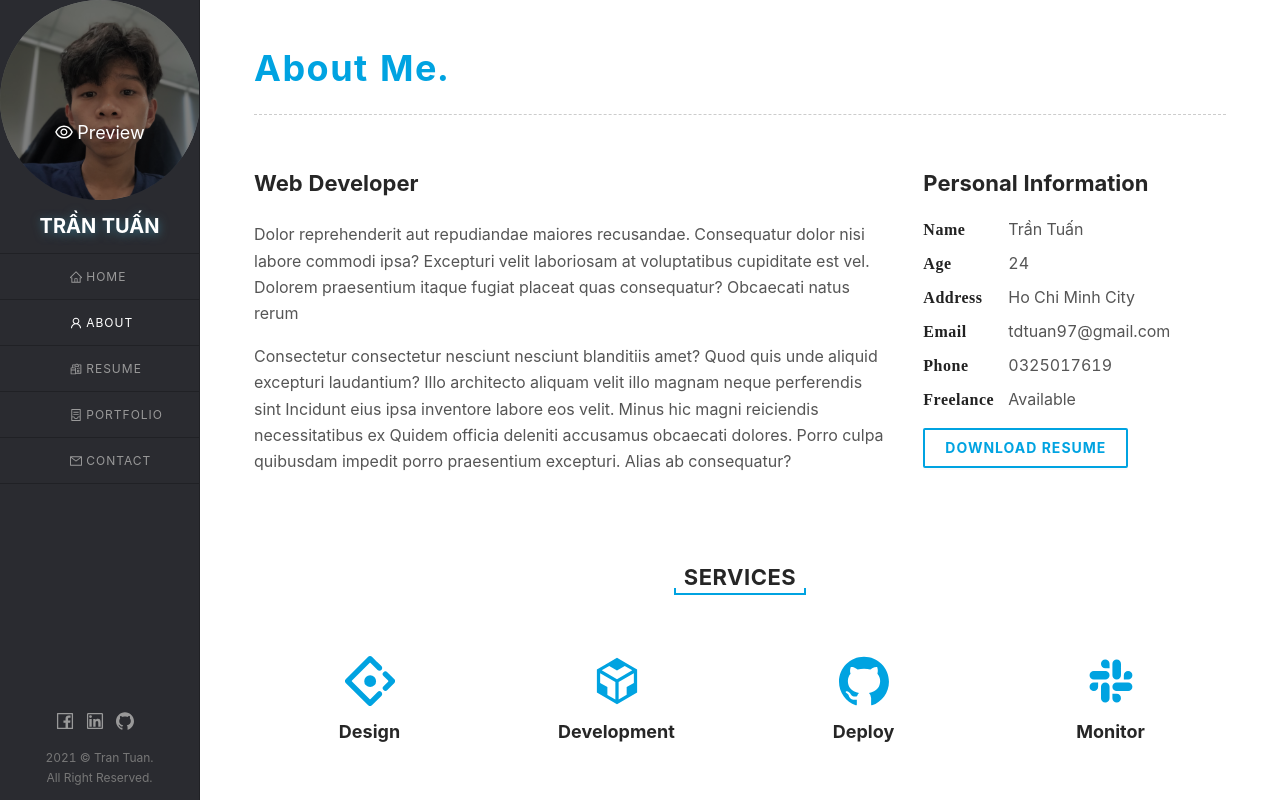
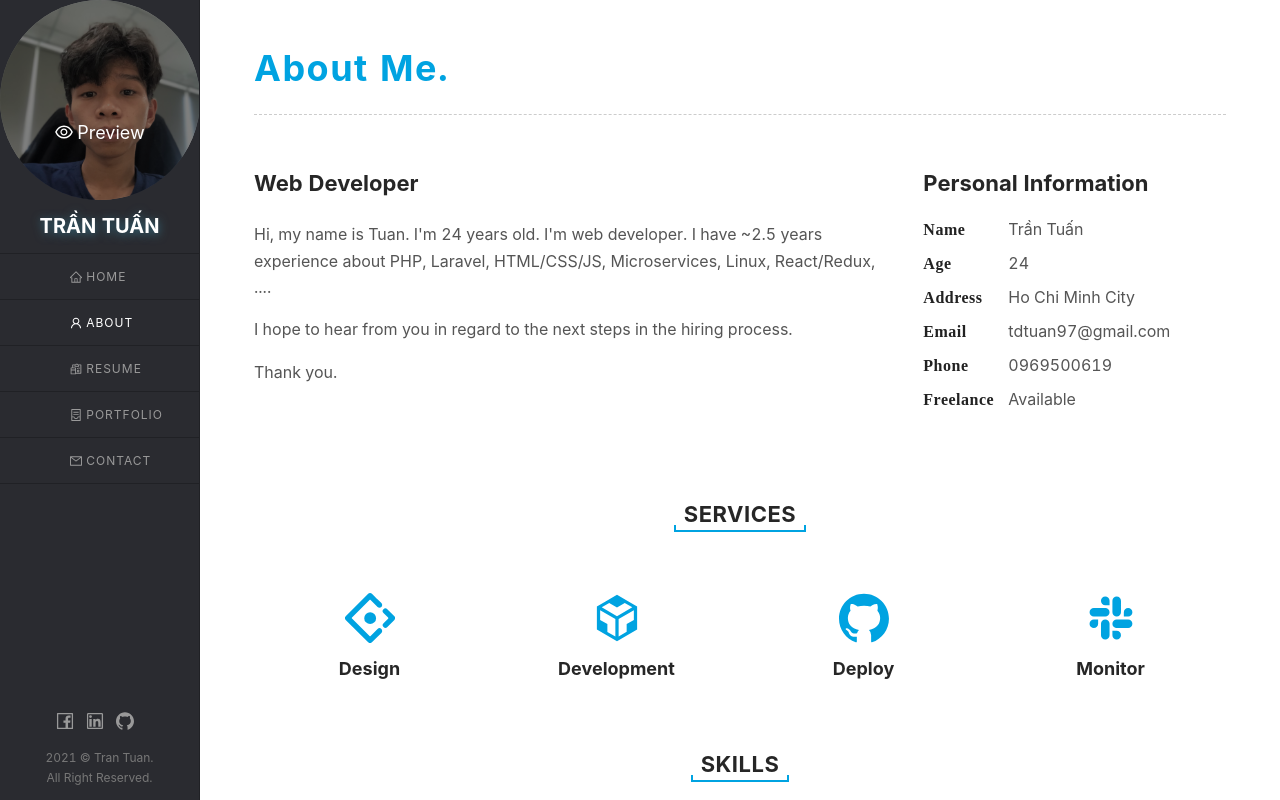
Before and after one commit to tdtuan97/profile, a React (Create React App) app: page /profile/about in a window 1280 px wide. Built offline with nearby package versions, Linux system fonts and the light colour scheme.

Commit message:
update data

```diff
--- a/src/features/profile/views/About.js
+++ b/src/features/profile/views/About.js
@@ -62,12 +62,12 @@ export function About() {
                                             <span className="value">Available</span>
                                         </li>
                                     </ul>
-                                    <div className="resume-button">
+                                    {/*<div className="resume-button">
                                         <Button ghost
                                                 className="base-button"
                                                 size="large"
                                         >Download Resume</Button>
-                                    </div>
+                                    </div>*/}
                                 </div>
                             </Col>
                         </Row>
--- a/src/mock/profile.json
+++ b/src/mock/profile.json
@@ -29,7 +29,7 @@
         {
             "name" : "PHP/Laravel",
             "type" : "back-end",
-            "level": 80,
+            "level": 90,
             "image": "skills/laravel.png"
         },
         {
@@ -47,13 +47,13 @@
         {
             "name" : "ReactJS/Redux",
             "type" : "front-end",
-            "level": 60,
+            "level": 80,
             "image": "skills/react_redux.png"
         },
         {
             "name" : "Linux",
             "type" : "back-end",
-            "level": 60,
+            "level": 70,
             "image": "skills/linux.jpeg"
         },
         {
@@ -64,10 +64,11 @@
         }
     ],
     "descriptions"  : [
-        "Dolor reprehenderit aut repudiandae maiores recusandae. Consequatur dolor nisi labore commodi ipsa? Excepturi velit laboriosam at voluptatibus cupiditate est vel. Dolorem praesentium itaque fugiat placeat quas consequatur? Obcaecati natus rerum",
-        "Consectetur consectetur nesciunt nesciunt blanditiis amet? Quod quis unde aliquid excepturi laudantium? Illo architecto aliquam velit illo magnam neque perferendis sint Incidunt eius ipsa inventore labore eos velit. Minus hic magni reiciendis necessitatibus ex Quidem officia deleniti accusamus obcaecati dolores. Porro culpa quibusdam impedit porro praesentium excepturi. Alias ab consequatur?"
+        "Hi, my name is Tuan. I'm 24 years old. I'm web developer. I have ~2.5 years experience about PHP, Laravel, HTML/CSS/JS, Microservices, Linux, React/Redux, ....",
+        "I hope to hear from you in regard to the next steps in the hiring process.",
+        "Thank you."
     ],
-    "phone_number"  : "0325017619",
+    "phone_number"  : "0969500619",
     "facebook"      : "https://facebook.com/tdtuan97",
     "linkedin"      : "https://linkedin.com/in/tran-tuan-b915b215b",
     "github"        : "https://github.com/tdtuan97",
```
Also changed, not shown: 1 other file (tests, documents, lock files or other folders).
